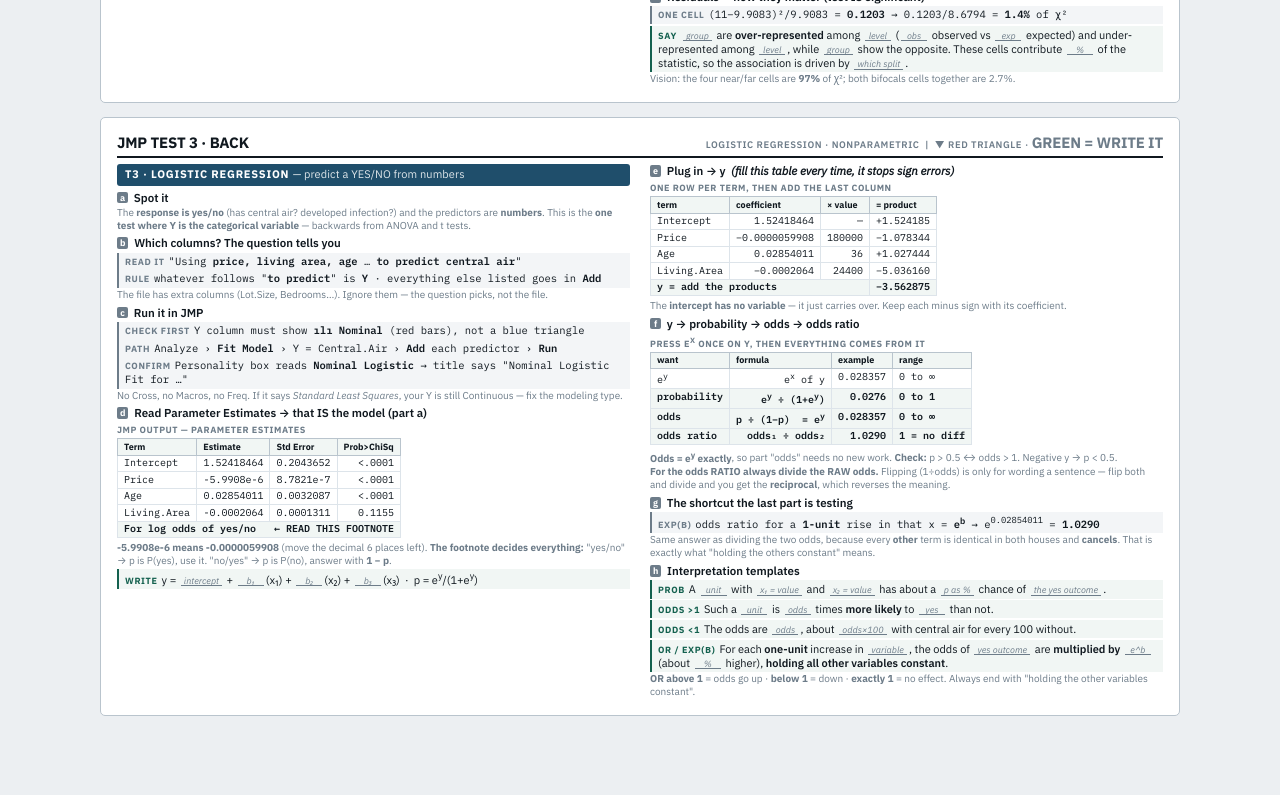
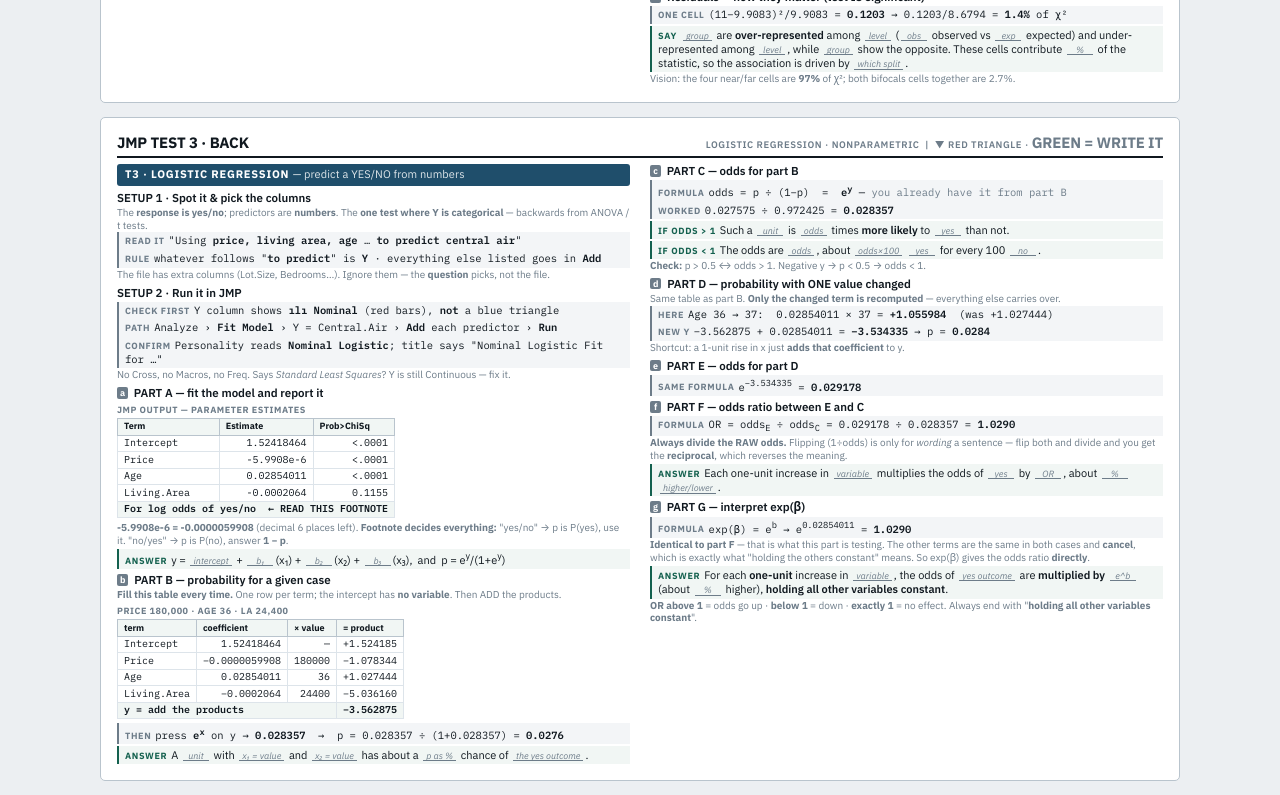
Before and after one commit to Alanv103/Alanv103.github.io, a plain HTML site: page stats/jmp-test3-navigator.html in a window 1280 px wide. Shown: the part 1635-2430 px from the top of the page. Before the commit the page ends 2365 px from the top, so only its background shows below. Drawn offline with Linux system fonts and the light colour scheme.

Commit message:
Organize the logistic section by the exam question's own parts
The section now splits into two setup blocks followed by PART A through
PART G, matching the lettering of the question itself, so an exam part
maps to one block rather than to a procedure step that spans several.
Part D states the shortcut that a one-unit change just adds that
coefficient to y, and part G says outright that it repeats part F's
answer because the unchanged terms cancel.

Each part carries its formula, the worked numbers and the sentence to
write, with the odds-above-one and odds-below-one wordings given
separately.

Back page 38 percent full.

Co-Authored-By: Claude Opus 5 <noreply@anthropic.com>
Claude-Session: https://claude.ai/code/session_01HgjwKcM2p3tZxvNbgrq1Ud

```diff
--- a/stats/jmp-test3-navigator.html
+++ b/stats/jmp-test3-navigator.html
@@ -403,36 +403,35 @@ td b{color:var(--ink)} td.m{font-family:var(--mono);font-size:10px;color:var(--i
 
   <p class="qh a">T3 &middot; Logistic Regression <em>&mdash; predict a YES/NO from numbers</em></p>
 
-  <p class="st"><b><s>a</s> Spot it</b>
-  <span class="nb">The <b>response is yes/no</b> (has central air? developed infection?) and the predictors are <b>numbers</b>. This is the <b>one test where Y is the categorical variable</b> &mdash; backwards from ANOVA and t tests.</span></p>
-
-  <p class="st"><b><s>b</s> Which columns? The question tells you</b>
+  <p class="st"><b>SETUP 1 &middot; Spot it &amp; pick the columns</b>
+  <span class="nb">The <b>response is yes/no</b>; predictors are <b>numbers</b>. The <b>one test where Y is categorical</b> &mdash; backwards from ANOVA / t tests.</span>
   <span class="jmp"><em>read it</em>"Using <b>price, living area, age</b> &#8230; <b>to predict</b> <b>central air</b>"</span>
   <span class="jmp"><em>rule</em>whatever follows "<b>to predict</b>" is <b>Y</b> &middot; everything else listed goes in <b>Add</b></span>
-  <span class="nb">The file has extra columns (Lot.Size, Bedrooms&#8230;). Ignore them &mdash; the question picks, not the file.</span></p>
+  <span class="nb">The file has extra columns (Lot.Size, Bedrooms&#8230;). Ignore them &mdash; the <b>question</b> picks, not the file.</span></p>
 
-  <p class="st"><b><s>c</s> Run it in JMP</b>
-  <span class="jmp"><em>check first</em>Y column must show <b>ılı Nominal</b> (red bars), not a blue triangle</span>
+  <p class="st"><b>SETUP 2 &middot; Run it in JMP</b>
+  <span class="jmp"><em>check first</em>Y column shows <b>ılı Nominal</b> (red bars), <b>not</b> a blue triangle</span>
   <span class="jmp"><em>path</em>Analyze &#8250; <b>Fit Model</b> &#8250; Y = Central.Air &#8250; <b>Add</b> each predictor &#8250; <b>Run</b></span>
-  <span class="jmp"><em>confirm</em>Personality box reads <b>Nominal Logistic</b> &#8594; title says "Nominal Logistic Fit for &#8230;"</span>
-  <span class="nb">No Cross, no Macros, no Freq. If it says <i>Standard Least Squares</i>, your Y is still Continuous &mdash; fix the modeling type.</span></p>
+  <span class="jmp"><em>confirm</em>Personality reads <b>Nominal Logistic</b>; title says "Nominal Logistic Fit for &#8230;"</span>
+  <span class="nb">No Cross, no Macros, no Freq. Says <i>Standard Least Squares</i>? Y is still Continuous &mdash; fix it.</span></p>
 
-  <div class="st"><b><s>d</s> Read Parameter Estimates &#8594; that IS the model (part a)</b>
+  <div class="st"><b><s>a</s> PART A &mdash; fit the model and report it</b>
   <table class="dt out">
     <caption>JMP output &mdash; Parameter Estimates</caption>
-    <tr><th>Term</th><th>Estimate</th><th>Std Error</th><th>Prob&gt;ChiSq</th></tr>
-    <tr><td>Intercept</td><td class="n">1.52418464</td><td class="n">0.2043652</td><td class="n">&lt;.0001</td></tr>
-    <tr><td>Price</td><td class="n">-5.9908e-6</td><td class="n">8.7821e-7</td><td class="n">&lt;.0001</td></tr>
-    <tr><td>Age</td><td class="n">0.02854011</td><td class="n">0.0032087</td><td class="n">&lt;.0001</td></tr>
-    <tr><td>Living.Area</td><td class="n">-0.0002064</td><td class="n">0.0001311</td><td class="n">0.1155</td></tr>
-    <tr class="hi"><td colspan="4">For log odds of <b>yes/no</b> &nbsp; &#8592; READ THIS FOOTNOTE</td></tr>
+    <tr><th>Term</th><th>Estimate</th><th>Prob&gt;ChiSq</th></tr>
+    <tr><td>Intercept</td><td class="n">1.52418464</td><td class="n">&lt;.0001</td></tr>
+    <tr><td>Price</td><td class="n">-5.9908e-6</td><td class="n">&lt;.0001</td></tr>
+    <tr><td>Age</td><td class="n">0.02854011</td><td class="n">&lt;.0001</td></tr>
+    <tr><td>Living.Area</td><td class="n">-0.0002064</td><td class="n">0.1155</td></tr>
+    <tr class="hi"><td colspan="3">For log odds of <b>yes/no</b> &nbsp;&#8592; READ THIS FOOTNOTE</td></tr>
   </table>
-  <span class="nb"><b>-5.9908e-6 means -0.0000059908</b> (move the decimal 6 places left). <b>The footnote decides everything:</b> "yes/no" &#8594; p is P(yes), use it. "no/yes" &#8594; p is P(no), answer with <b>1 &minus; p</b>.</span>
-  <span class="say"><em>write</em>y = <span class="bh">intercept</span> + <span class="bh">b&#8321;</span>(x&#8321;) + <span class="bh">b&#8322;</span>(x&#8322;) + <span class="bh">b&#8323;</span>(x&#8323;) &nbsp;&middot;&nbsp; p = e<sup>y</sup>/(1+e<sup>y</sup>)</span></div>
+  <span class="nb"><b>-5.9908e-6 = -0.0000059908</b> (decimal 6 places left). <b>Footnote decides everything:</b> "yes/no" &#8594; p is P(yes), use it. "no/yes" &#8594; p is P(no), answer <b>1 &minus; p</b>.</span>
+  <span class="say"><em>answer</em>y = <span class="bh">intercept</span> + <span class="bh">b&#8321;</span>(x&#8321;) + <span class="bh">b&#8322;</span>(x&#8322;) + <span class="bh">b&#8323;</span>(x&#8323;), &nbsp;and &nbsp;p = e<sup>y</sup>/(1+e<sup>y</sup>)</span></div>
 
-  <div class="st"><b><s>e</s> Plug in &#8594; y &nbsp;<i>(fill this table every time, it stops sign errors)</i></b>
+  <div class="st"><b><s>b</s> PART B &mdash; probability for a given case</b>
+  <span class="nb"><b>Fill this table every time.</b> One row per term; the intercept has <b>no variable</b>. Then ADD the products.</span>
   <table class="dt out">
-    <caption>one row per term, then ADD the last column</caption>
+    <caption>Price 180,000 &middot; Age 36 &middot; LA 24,400</caption>
     <tr><th>term</th><th>coefficient</th><th>&times; value</th><th>= product</th></tr>
     <tr><td>Intercept</td><td class="n">1.52418464</td><td class="n">&mdash;</td><td class="n">+1.524185</td></tr>
     <tr><td>Price</td><td class="n">&minus;0.0000059908</td><td class="n">180000</td><td class="n">&minus;1.078344</td></tr>
@@ -440,30 +439,35 @@ td b{color:var(--ink)} td.m{font-family:var(--mono);font-size:10px;color:var(--i
     <tr><td>Living.Area</td><td class="n">&minus;0.0002064</td><td class="n">24400</td><td class="n">&minus;5.036160</td></tr>
     <tr class="hi"><td colspan="3"><b>y</b> = add the products</td><td class="n">&minus;3.562875</td></tr>
   </table>
-  <span class="nb">The <b>intercept has no variable</b> &mdash; it just carries over. Keep each minus sign with its coefficient.</span></div>
+  <span class="jmp"><em>then</em>press <b>e<sup>x</sup></b> on y &#8594; <b>0.028357</b> &nbsp;&#8594;&nbsp; p = 0.028357 &#247; (1+0.028357) = <b>0.0276</b></span>
+  <span class="say"><em>answer</em>A <span class="bh">unit</span> with <span class="bh">x&#8321; = value</span> and <span class="bh">x&#8322; = value</span> has about a <span class="bh">p as %</span> chance of <span class="bh">the yes outcome</span>.</span></div>
 
-  <div class="st"><b><s>f</s> y &#8594; probability &#8594; odds &#8594; odds ratio</b>
-  <table class="dt out">
-    <caption>press e<sup>x</sup> ONCE on y, then everything comes from it</caption>
-    <tr><th>want</th><th>formula</th><th>example</th><th>range</th></tr>
-    <tr><td>e<sup>y</sup></td><td class="n">e<sup>x</sup> of y</td><td class="n">0.028357</td><td>0 to &#8734;</td></tr>
-    <tr class="hi"><td><b>probability</b></td><td class="n">e<sup>y</sup> &#247; (1+e<sup>y</sup>)</td><td class="n">0.0276</td><td>0 to 1</td></tr>
-    <tr class="hi"><td><b>odds</b></td><td class="n">p &#247; (1&minus;p) &nbsp;<b>= e<sup>y</sup></b></td><td class="n">0.028357</td><td>0 to &#8734;</td></tr>
-    <tr class="hi"><td><b>odds ratio</b></td><td class="n">odds&#8321; &#247; odds&#8322;</td><td class="n">1.0290</td><td><b>1 = no diff</b></td></tr>
-  </table>
-  <span class="nb"><b>Odds = e<sup>y</sup> exactly</b>, so part "odds" needs no new work. <b>Check:</b> p &gt; 0.5 &#8596; odds &gt; 1. Negative y &#8594; p &lt; 0.5.</span>
-  <span class="nb"><b>For the odds RATIO always divide the RAW odds.</b> Flipping (1&#247;odds) is only for wording a sentence &mdash; flip both and divide and you get the <b>reciprocal</b>, which reverses the meaning.</span></div>
+  <div class="st"><b><s>c</s> PART C &mdash; odds for part B</b>
+  <span class="jmp"><em>formula</em>odds = p &#247; (1&minus;p) &nbsp;=&nbsp; <b>e<sup>y</sup></b> &mdash; <i>you already have it from part B</i></span>
+  <span class="jmp"><em>worked</em>0.027575 &#247; 0.972425 = <b>0.028357</b></span>
+  <span class="say"><em>if odds &gt; 1</em>Such a <span class="bh">unit</span> is <span class="bh">odds</span> times <b>more likely</b> to <span class="bh">yes</span> than not.</span>
+  <span class="say"><em>if odds &lt; 1</em>The odds are <span class="bh">odds</span>, about <span class="bh">odds&times;100</span> <span class="bh">yes</span> for every 100 <span class="bh">no</span>.</span>
+  <span class="nb"><b>Check:</b> p &gt; 0.5 &#8596; odds &gt; 1. Negative y &#8594; p &lt; 0.5 &#8594; odds &lt; 1.</span></div>
 
-  <div class="st"><b><s>g</s> The shortcut the last part is testing</b>
-  <span class="jmp"><em>exp(&#946;)</em>odds ratio for a <b>1-unit</b> rise in that x = <b>e<sup>b</sup></b> &#8594; e<sup>0.02854011</sup> = <b>1.0290</b></span>
-  <span class="nb">Same answer as dividing the two odds, because every <b>other</b> term is identical in both houses and <b>cancels</b>. That is exactly what "holding the others constant" means.</span></div>
+  <div class="st"><b><s>d</s> PART D &mdash; probability with ONE value changed</b>
+  <span class="nb">Same table as part B. <b>Only the changed term is recomputed</b> &mdash; everything else carries over.</span>
+  <span class="jmp"><em>here</em>Age 36 &#8594; 37: &nbsp;0.02854011 &times; 37 = <b>+1.055984</b> &nbsp;(was +1.027444)</span>
+  <span class="jmp"><em>new y</em>&minus;3.562875 + 0.02854011 = <b>&minus;3.534335</b> &#8594; p = <b>0.0284</b></span>
+  <span class="nb">Shortcut: a 1-unit rise in x just <b>adds that coefficient</b> to y.</span></div>
 
-  <p class="st"><b><s>h</s> Interpretation templates</b>
-  <span class="say"><em>prob</em>A <span class="bh">unit</span> with <span class="bh">x&#8321; = value</span> and <span class="bh">x&#8322; = value</span> has about a <span class="bh">p as %</span> chance of <span class="bh">the yes outcome</span>.</span>
-  <span class="say"><em>odds &gt;1</em>Such a <span class="bh">unit</span> is <span class="bh">odds</span> times <b>more likely</b> to <span class="bh">yes</span> than not.</span>
-  <span class="say"><em>odds &lt;1</em>The odds are <span class="bh">odds</span>, about <span class="bh">odds&times;100</span> with central air for every 100 without.</span>
-  <span class="say"><em>OR / exp(&#946;)</em>For each <b>one-unit</b> increase in <span class="bh">variable</span>, the odds of <span class="bh">yes outcome</span> are <b>multiplied by</b> <span class="bh">e^b</span> (about <span class="bh">%</span> higher), <b>holding all other variables constant</b>.</span>
-  <span class="nb"><b>OR above 1</b> = odds go up &middot; <b>below 1</b> = down &middot; <b>exactly 1</b> = no effect. Always end with "holding the other variables constant".</span></p>
+  <div class="st"><b><s>e</s> PART E &mdash; odds for part D</b>
+  <span class="jmp"><em>same formula</em>e<sup>&minus;3.534335</sup> = <b>0.029178</b></span></div>
+
+  <div class="st"><b><s>f</s> PART F &mdash; odds ratio between E and C</b>
+  <span class="jmp"><em>formula</em>OR = odds<sub>E</sub> &#247; odds<sub>C</sub> = 0.029178 &#247; 0.028357 = <b>1.0290</b></span>
+  <span class="nb"><b>Always divide the RAW odds.</b> Flipping (1&#247;odds) is only for <i>wording</i> a sentence &mdash; flip both and divide and you get the <b>reciprocal</b>, which reverses the meaning.</span>
+  <span class="say"><em>answer</em>Each one-unit increase in <span class="bh">variable</span> multiplies the odds of <span class="bh">yes</span> by <span class="bh">OR</span>, about <span class="bh">%</span> <span class="bh">higher/lower</span>.</span></div>
+
+  <div class="st"><b><s>g</s> PART G &mdash; interpret exp(&#946;)</b>
+  <span class="jmp"><em>formula</em>exp(&#946;) = e<sup>b</sup> &#8594; e<sup>0.02854011</sup> = <b>1.0290</b></span>
+  <span class="nb"><b>Identical to part F</b> &mdash; that is what this part is testing. The other terms are the same in both cases and <b>cancel</b>, which is exactly what "holding the others constant" means. So exp(&#946;) gives the odds ratio <b>directly</b>.</span>
+  <span class="say"><em>answer</em>For each <b>one-unit</b> increase in <span class="bh">variable</span>, the odds of <span class="bh">yes outcome</span> are <b>multiplied by</b> <span class="bh">e^b</span> (about <span class="bh">%</span> higher), <b>holding all other variables constant</b>.</span>
+  <span class="nb"><b>OR above 1</b> = odds go up &middot; <b>below 1</b> = down &middot; <b>exactly 1</b> = no effect. Always end with "<b>holding all other variables constant</b>".</span></div>
 
   </div>
 </div>
```
Also changed, not shown: 1 other file.
